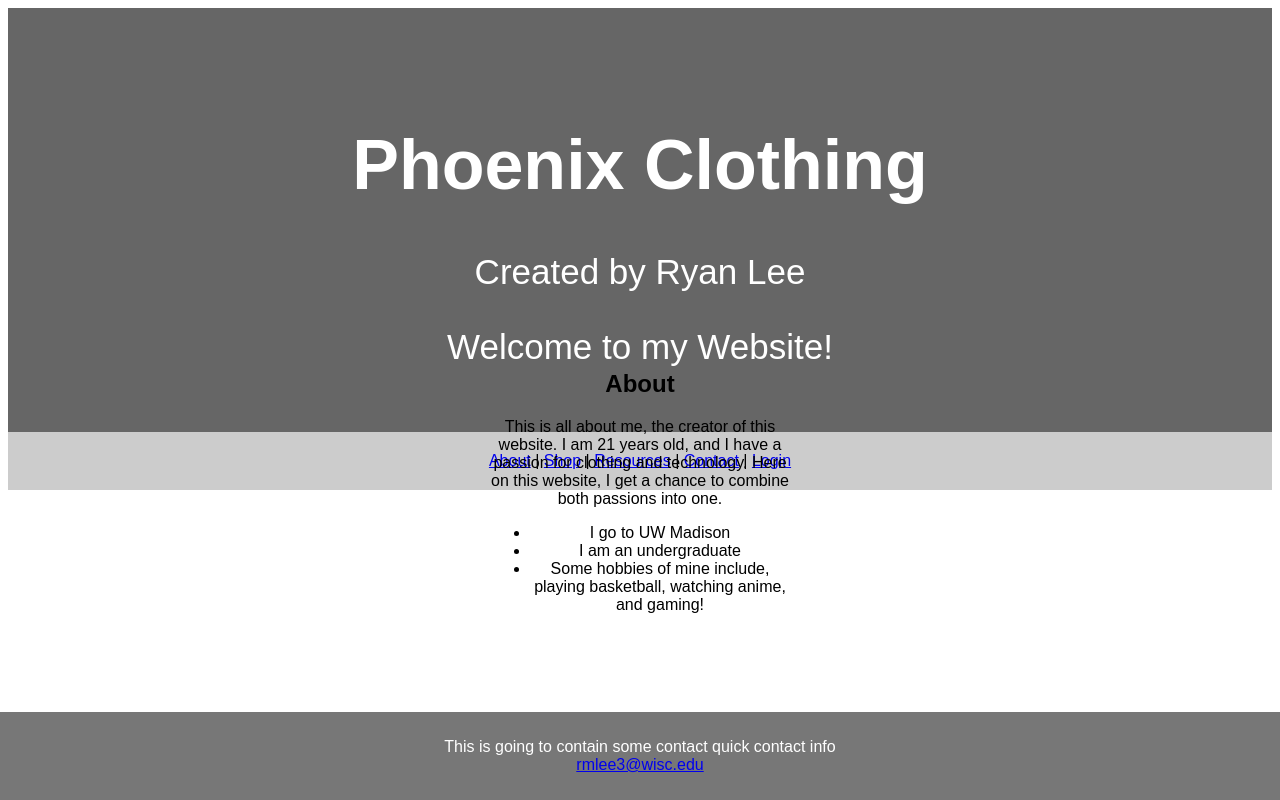
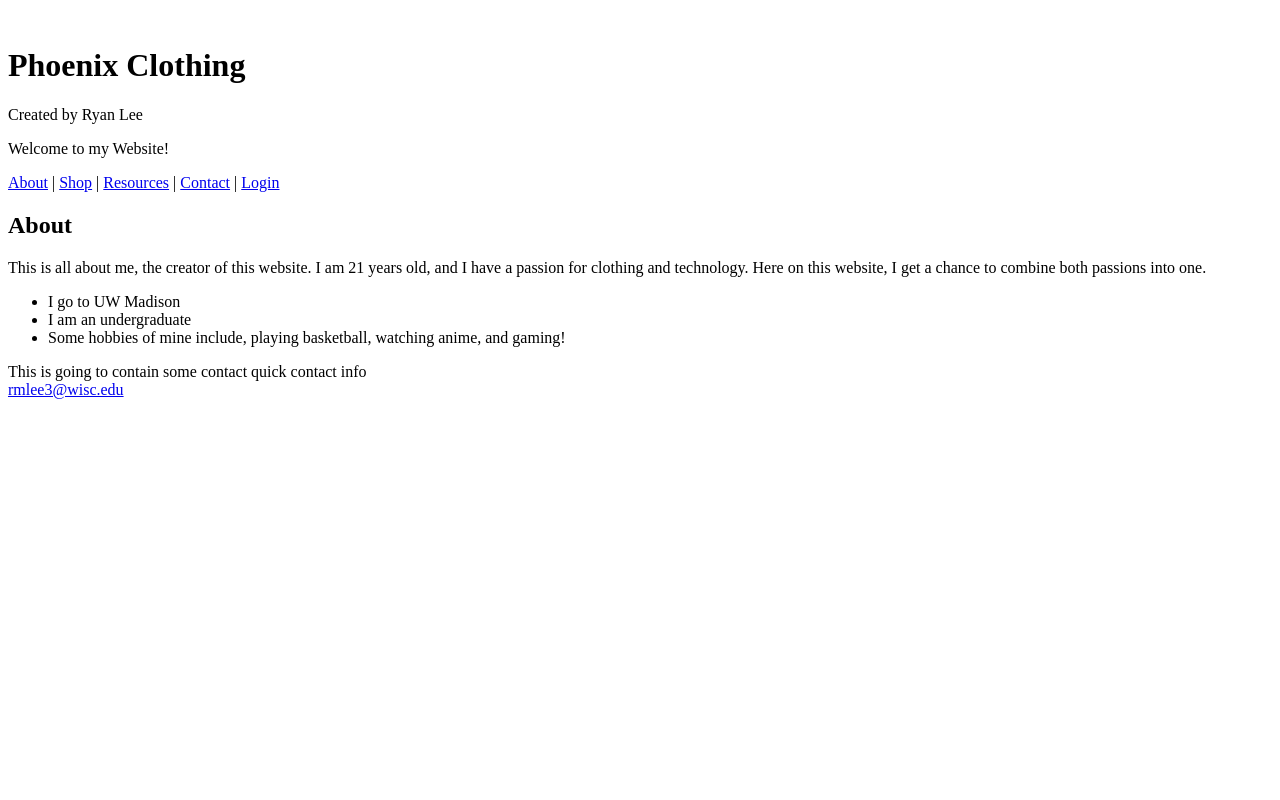
Before and after one commit to rmlee3/-rmlee3-.github.io, a plain HTML site: page About.html in a window 1280 px wide. Drawn offline with Linux system fonts and the light colour scheme.

Commit message:
Update About.html

```diff
--- a/About.html
+++ b/About.html
@@ -3,55 +3,9 @@
 <meta charset="UTF-8">
 <title>Ryan's Website</title>
 <meta name="viewport" content="width=device-width,initial-scale=1">
-<link rel="stylesheet" href="">
+<link rel="stylesheet1"  type="text/css" href="stylesheet1.css" />
 <head>
 <style>
-body {
-  font-family: Arial, Helvetica, sans-serif;
-}
-
-h1 {text-align: center;}
-
-/* Style the header */
-header {
-  background-color: #666;
-  padding: 30px;
-  text-align: center;
-  font-size: 35px;
-  color: white;
-}
-/* Style the navigation menu */
-nav {
-  -webkit-flex: 1;
-  -ms-flex: 1;
-  flex: 1;
-  background: #ccc;
-  padding: 20px;
-  text-align: center;
-}
-/* Style the sections */
-section {
-  margin: 0 1.5%;
-  width: 30%;
-  text-align: center;
-  width: 300px;
-  height: 100px;
-  position: absolute;
-  left: 50%;
-  margin-left: -150px;
-  top: 50%;
-  margin-top: -50px;
-}
-/* Style the footer */
-footer {
-  background-color: #777;
-  padding: 10px;
-  position: absolute;
-  right: 0;bottom:0;left:0;
-  text-align: center;
-  color: white;
-}
-
 </style>
 </head>
 
```
